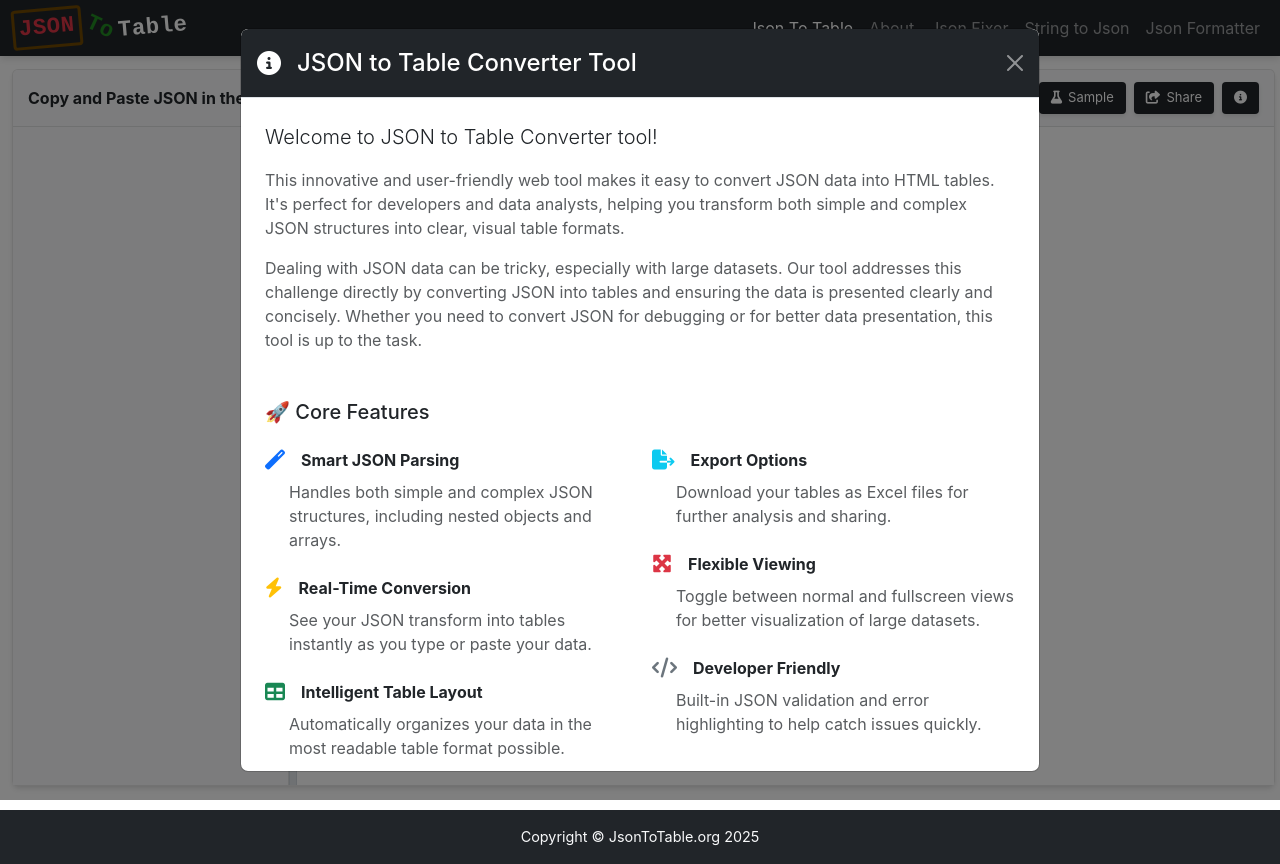
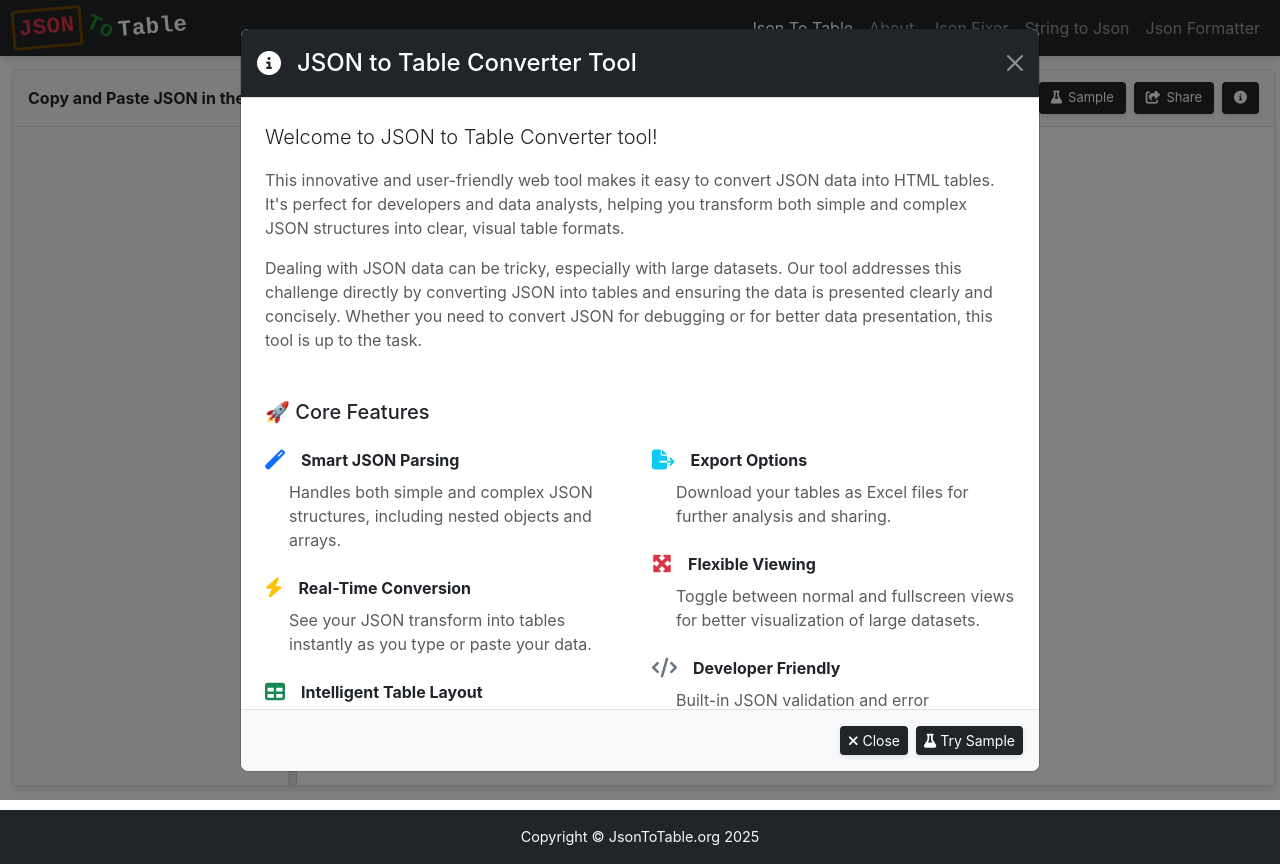
Before and after one commit to khajahussainucw/JsonToToonV2, an Angular app: page / in a window 1280 px wide. Both pictures are taken after a click on the button 1240 px from the left and 97 px from the top of the page. Built offline with nearby package versions, Linux system fonts and the light colour scheme.

Commit message:
adding footer

```diff
--- a/src/app/pages/json-to-table/json-to-table.component.html
+++ b/src/app/pages/json-to-table/json-to-table.component.html
@@ -308,6 +308,16 @@
           </p>
         </div>
       </div>
+      <div class="modal-footer bg-light">
+        <button type="button" class="btn btn-sm btn-dark" data-bs-dismiss="modal">
+          <i class="fas fa-times"></i>
+          <span class="d-none d-md-inline"> Close</span>
+        </button>
+        <button type="button" class="btn btn-sm btn-dark" data-bs-dismiss="modal" (click)="loadSampleData()">
+          <i class="fas fa-flask"></i>
+          <span class="d-none d-md-inline"> Try Sample</span>
+        </button>
+      </div>
     </div>
   </div>
 </div>
```
